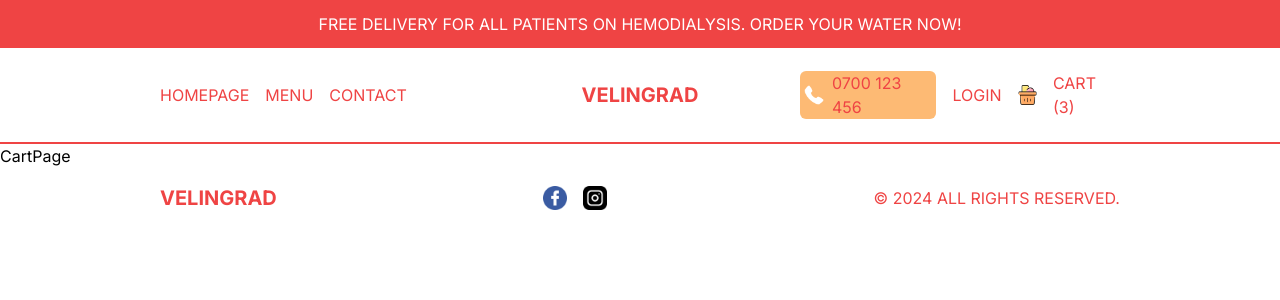
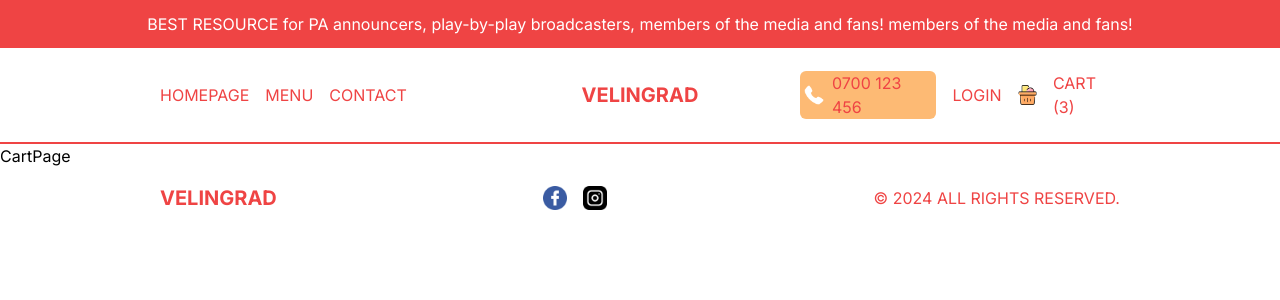
Before and after one commit to TankEngine-ish/Water_Takeaway_Service_Full_Stack_Application, a Next.js app: page /cart in a window 1280 px wide. Shown: the top 300 px of the page. Built offline with nearby package versions, Linux system fonts and the light colour scheme.

Commit message:
change notification to reflect the new topic

```diff
--- a/src/components/Notification.tsx
+++ b/src/components/Notification.tsx
@@ -1,7 +1,8 @@
 import React from 'react'
 const Notification = () => {
   return (
-    <div className='h-12 bg-red-500 text-white px-4 flex items-center justify-center text-center text-sm md:text-base cursor-pointer'>FREE DELIVERY FOR ALL PATIENTS ON HEMODIALYSIS. ORDER YOUR WATER NOW!</div>
+    <div className='h-12 bg-red-500 text-white px-4 flex items-center justify-center text-center text-sm md:text-base cursor-pointer'>BEST RESOURCE for PA announcers, play-by-play broadcasters, members of the media and fans!
+    members of the media and fans!</div>
   )
 }
 export default Notification;
```
